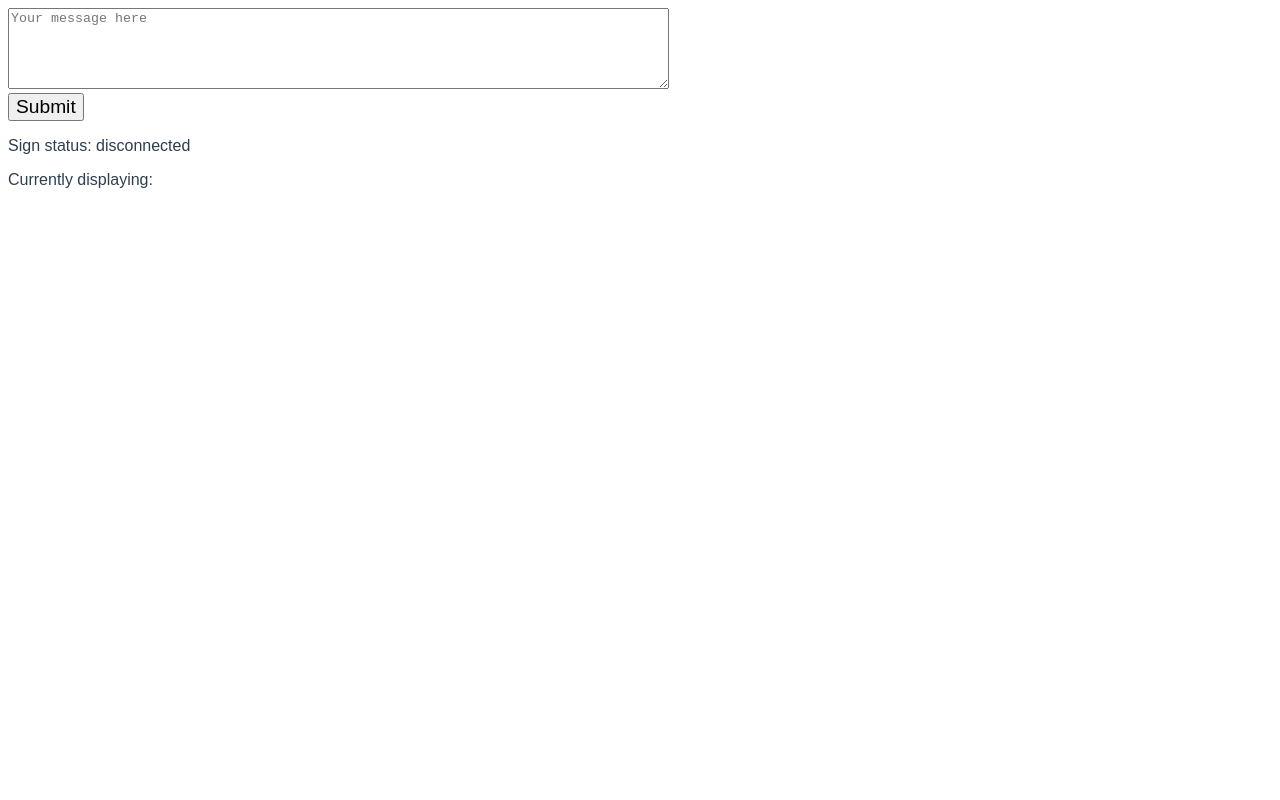
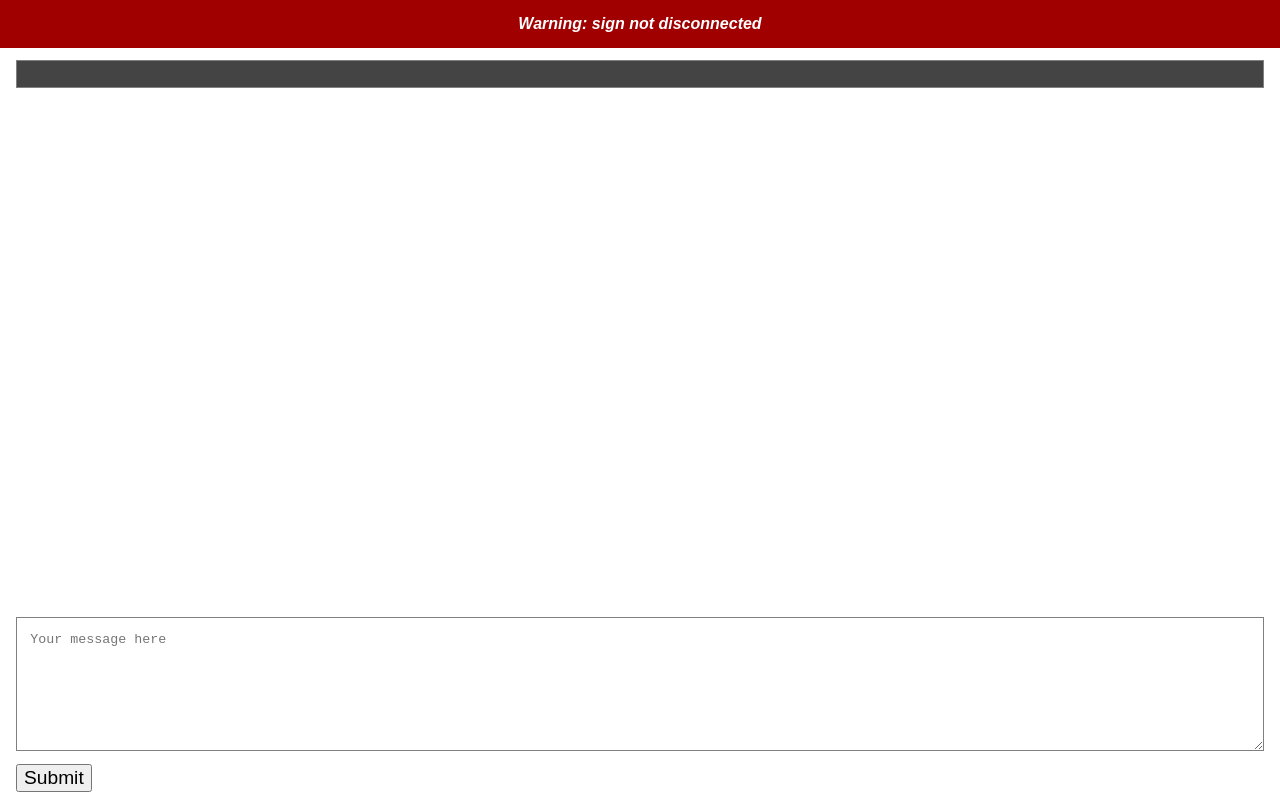
Before and after one commit to parogers/pl-sign-server, a Vue app in the folder web-sign-client/: page / in a window 1280 px wide. Built offline with nearby package versions, Linux system fonts and the light colour scheme; no server answers; the HTML template or start-up script is replaced by a standard one.

Commit message:
feat: post messages to sign server

```diff
--- a/web-sign-client/src/App.vue
+++ b/web-sign-client/src/App.vue
@@ -7,13 +7,10 @@ const preview = ref('');
 
 function useWebSocket(url: string) {
     const socket = new WebSocket(url);
-    const messages = ref([]);
     const lastMessage = ref('');
 
     socket.onmessage = (event) => {
-        console.log('message', event.data);
         lastMessage.value = JSON.parse(event.data);
-        // messages.value.push(JSON.parse(event.data));
     }
     socket.onclose = () => {
         console.warn('WebSocket closed... reconnecting')
@@ -22,14 +19,13 @@ function useWebSocket(url: string) {
     socket.onerror = (err) => {
         console.error('WebSocket error:', err)
     }
-
     const send = (msg) => {
         if (socket.readyState === WebSocket.OPEN) {
             socket.send(JSON.stringify(msg));
         }
     }
     onUnmounted(() => socket.close());
-    return { messages, send, lastMessage };
+    return { send, lastMessage };
 }
 
 const { lastMessage } = useWebSocket('http://localhost:8000/ws/');
@@ -58,23 +54,23 @@ function onPost() {
 </script>
 
 <template>
+    <div v-if="!connected" class="disconnected">
+        Warning: sign not disconnected
+    </div>
+
     <main>
-        <textarea
-            placeholder="Your message here"
-            rows="5"
-            cols="80"
-            v-model="message">
-        </textarea>
-
-        <button @click="onPost()">
-            Submit
-        </button>
-
-        <p>Sign status: {{ connected ? 'connected' : 'disconnected' }}</p>
-
-        <p>Currently displaying:</p>
+        <p>Sign is currently displaying:</p>
 
         <pre>{{ preview }}</pre>
+
+        <div class="input-area">
+            <textarea placeholder="Your message here" v-model="message">
+            </textarea>
+
+            <button @click="onPost()">
+                Submit
+            </button>
+        </div>
     </main>
 </template>
 
@@ -84,7 +80,51 @@ button {
     font-size: larger;
 }
 
+textarea {
+    display: block;
+    width: 100%;
+    height: 10em;
+    box-sizing: border-box;
+    border: solid 1px gray;
+    padding: 1em;
+    margin-bottom: 1em;
+}
+
 pre {
     font-size: xx-large;
+    width: 100%;
+    border: solid 1px gray;
+    padding: 0.5em;
+    box-sizing: border-box;
+    background: #444;
+    color: orange;
+    font-weight: bold;
+}
+
+main {
+    margin: 1em;
+}
+
+.disconnected {
+    position: absolute;
+    display: flex;
+    align-items: center;
+    justify-content: center;
+    top: 0;
+    left: 0;
+    right: 0;
+    height: 2em;
+    font-style: italic;
+    background: #a00000;
+    color: white;
+    padding: 0.5em;
+    font-weight: bold;
+}
+
+.input-area {
+    position: absolute;
+    bottom: 0.5em;
+    left: 1em;
+    right: 1em;
 }
 </style>
--- a/web-sign-client/src/assets/main.css
+++ b/web-sign-client/src/assets/main.css
@@ -4,4 +4,6 @@ body {
     background: var(--color-background);
     font-family: arial;
     color: var(--color-text);
+    padding: 0;
+    margin: 0;
 }
```
